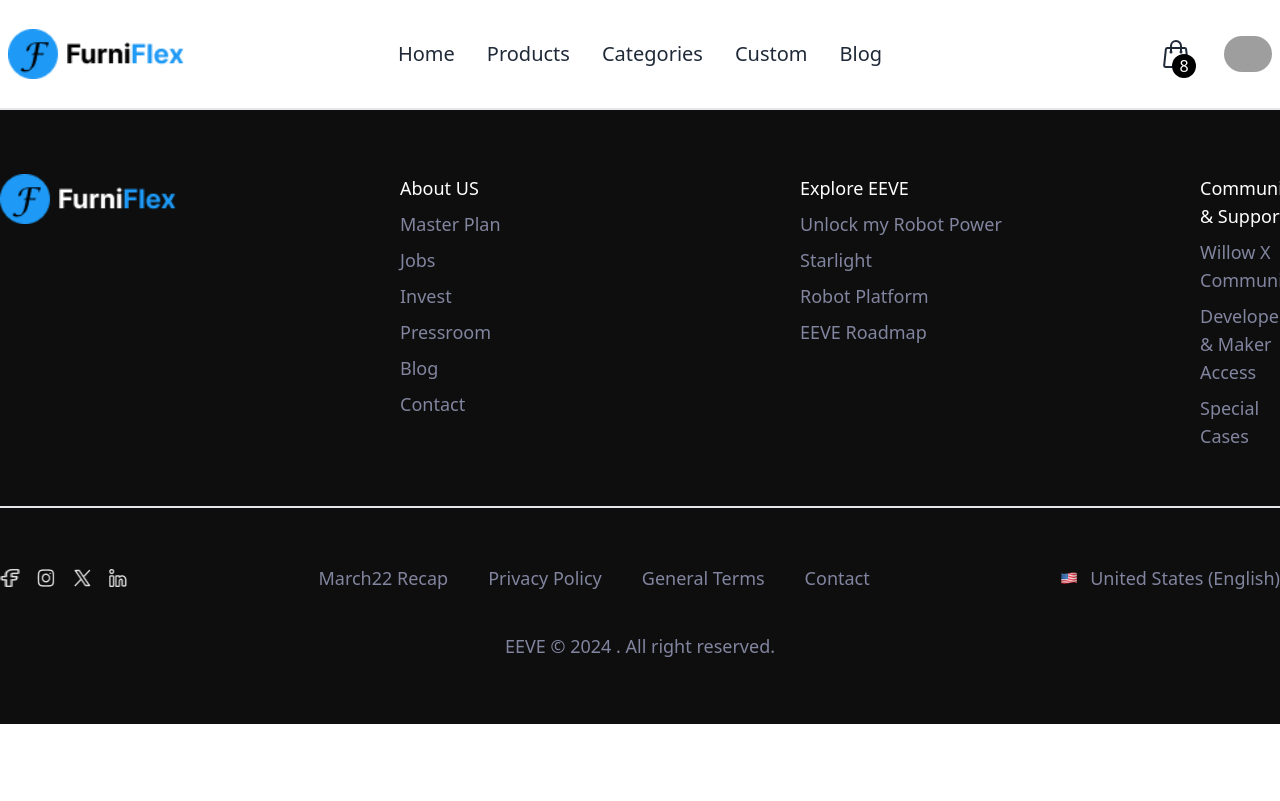
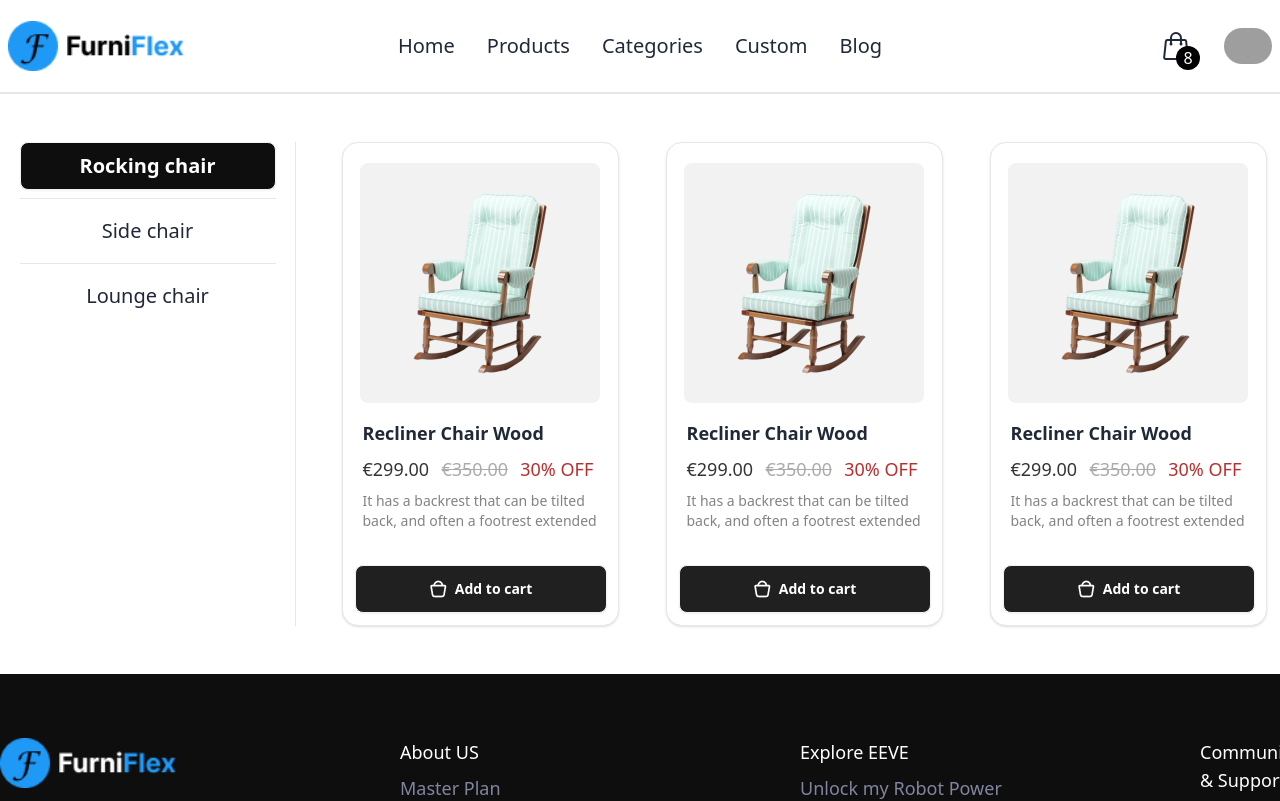
Before and after one commit to shrabontambuli/FurniFlex, a React (Vite) app: page / in a window 1280 px wide. Shown: the top 801 px of the page. Built offline with nearby package versions, Linux system fonts and the light colour scheme; grey boxes are pictures that could not be loaded.

Commit message:
create home page and card section

```diff
--- a/src/App.jsx
+++ b/src/App.jsx
@@ -1,13 +1,19 @@
+import { Outlet, useLocation } from "react-router-dom";
 import Footer from "./LayOut/Footer/Footer"
 import Navbar from "./LayOut/Navbar/Navbar"
 
 function App() {
+  const location = useLocation();
+  const noHeaderFooter = location.pathname.includes('login') || location.pathname.includes('signup');
 
   return (
-    <>
-      <Navbar/>
-      <Footer/>
-    </>
+    <div>
+      {noHeaderFooter || <Navbar></Navbar>}
+      <div className="max-w-screen-xl mx-auto">
+        <Outlet></Outlet>
+      </div>
+      {noHeaderFooter || <Footer></Footer>}
+    </div>
   )
 }
 
--- a/src/Components/Home/Home.jsx
+++ b/src/Components/Home/Home.jsx
@@ -2,8 +2,88 @@ import React from 'react';
 
 const Home = () => {
     return (
-        <div>
+        <div className='grid grid-cols-4 gap-8 my-12'>
+            <div className='border-e text-center'>
+                <div className='text-[#717171]'>
 
+                    <button className='btn bg-[#0E0E0E] text-white text-xl w-64 active'>Rocking chair</button>
+
+                    <hr className='w-64 mx-auto mt-2' />
+
+                    <button className='mt-2 bg-transparent border-none shadow-none btn w-64 text-xl font-medium'>Side chair</button>
+
+                    <hr className='w-64 mx-auto mt-2' />
+
+                    <button className='mt-2 btn bg-transparent border-none shadow-none w-64 text-xl font-medium'>Lounge chair</button>
+                </div>
+            </div>
+            <div className='col-span-3'>
+                <div className='grid grid-cols-1 md:grid-cols-3 justify-items-center items-center gap-5'>
+                    <div className="card bg-white w-[277px] h-[484px] shadow border pt-5">
+                        <div className='w-60 h-60 bg-[#F2F2F2] flex justify-center items-center rounded-lg mx-auto'>
+                            <img
+                                src="public/icons/image.png"
+                                alt="product"
+                                className="rounded-xl" />
+                        </div>
+                        <div className="card-body pt-4 px-5 relative">
+                            <h2 className="card-title text-lg">Recliner Chair Wood</h2>
+                            <div className='flex items-center gap-2'>
+                                <p className='text-lg font-medium text-[#343434]'>€299.00</p>
+                                <p className='text-lg font-medium text-[#ABABAB] line-through'>€350.00</p>
+                                <p className='text-lg font-medium text-[#B92E2E]'>30% OFF</p>
+                            </div>
+                            <p className='text-[#838383] text-sm'>It has a backrest that can be tilted back, and often a footrest extended</p>
+                            <div className="card-actions absolute w-11/12 bottom-3 left-3">
+                                <button className="btn bg-[#202020] text-white w-full">
+                                    <img src="/icons/Added.png" alt="" />Add to cart</button>
+                            </div>
+                        </div>
+                    </div>
+                    <div className="card bg-white w-[277px] h-[484px] shadow border pt-5">
+                        <div className='w-60 h-60 bg-[#F2F2F2] flex justify-center items-center rounded-lg mx-auto'>
+                            <img
+                                src="public/icons/image.png"
+                                alt="product"
+                                className="rounded-xl" />
+                        </div>
+                        <div className="card-body pt-4 px-5 relative">
+                            <h2 className="card-title text-lg">Recliner Chair Wood</h2>
+                            <div className='flex items-center gap-2'>
+                                <p className='text-lg font-medium text-[#343434]'>€299.00</p>
+                                <p className='text-lg font-medium text-[#ABABAB] line-through'>€350.00</p>
+                                <p className='text-lg font-medium text-[#B92E2E]'>30% OFF</p>
+                            </div>
+                            <p className='text-[#838383] text-sm'>It has a backrest that can be tilted back, and often a footrest extended</p>
+                            <div className="card-actions absolute w-11/12 bottom-3 left-3">
+                                <button className="btn bg-[#202020] text-white w-full">
+                                    <img src="/icons/Added.png" alt="" />Add to cart</button>
+                            </div>
+                        </div>
+                    </div>
+                    <div className="card bg-white w-[277px] h-[484px] shadow border pt-5">
+                        <div className='w-60 h-60 bg-[#F2F2F2] flex justify-center items-center rounded-lg mx-auto'>
+                            <img
+                                src="public/icons/image.png"
+                                alt="product"
+                                className="rounded-xl" />
+                        </div>
+                        <div className="card-body pt-4 px-5 relative">
+                            <h2 className="card-title text-lg">Recliner Chair Wood</h2>
+                            <div className='flex items-center gap-2'>
+                                <p className='text-lg font-medium text-[#343434]'>€299.00</p>
+                                <p className='text-lg font-medium text-[#ABABAB] line-through'>€350.00</p>
+                                <p className='text-lg font-medium text-[#B92E2E]'>30% OFF</p>
+                            </div>
+                            <p className='text-[#838383] text-sm'>It has a backrest that can be tilted back, and often a footrest extended</p>
+                            <div className="card-actions absolute w-11/12 bottom-3 left-3">
+                                <button className="btn bg-[#202020] text-white w-full">
+                                    <img src="/icons/Added.png" alt="" />Add to cart</button>
+                            </div>
+                        </div>
+                    </div>
+                </div>
+            </div>
         </div>
     );
 };
--- a/src/LayOut/Footer/Footer.jsx
+++ b/src/LayOut/Footer/Footer.jsx
@@ -3,7 +3,7 @@ import React from 'react';
 const Footer = () => {
     return (
         <div className='bg py-16'>
-            <footer className="footer text-base-content container mx-auto">
+            <footer className="footer text-base-content max-w-screen-xl mx-auto">
                 <aside className='w-96'>
                     <img className='w-44' src="/icons/footer.png" alt="" />
                 </aside>
@@ -30,8 +30,8 @@ const Footer = () => {
                     <a className="link link-hover text-c">Special Cases</a>
                 </nav>
             </footer>
-            <div className='border container mx-auto my-14'></div>
-            <footer className='container mx-auto'>
+            <div className='border max-w-screen-xl mx-auto my-14'></div>
+            <footer className='max-w-screen-xl mx-auto'>
                 <div className='text-lg font-medium text-c flex items-center justify-between'>
                     <div className='flex items-center gap-4'>
                         <img className='w-5 h-5' src="/icons/fb.png" alt="" />
--- a/src/LayOut/Navbar/Navbar.jsx
+++ b/src/LayOut/Navbar/Navbar.jsx
@@ -11,7 +11,7 @@ const Navbar = () => {
     </>
     return (
         <div className="border-b-2">
-            <div className="navbar bg-base-100 py-6 container mx-auto">
+            <div className="navbar bg-base-100 py-4 max-w-screen-xl mx-auto">
                 <div className="navbar-start">
                     <div className="dropdown">
                         <div tabIndex={0} role="button" className="btn btn-ghost lg:hidden">
@@ -49,7 +49,7 @@ const Navbar = () => {
                             <svg xmlns="http://www.w3.org/2000/svg" fill="none" viewBox="0 0 24 24" strokeWidth={1.5} stroke="currentColor" className="size-8">
                                 <path strokeLinecap="round" strokeLinejoin="round" d="M15.75 10.5V6a3.75 3.75 0 1 0-7.5 0v4.5m11.356-1.993 1.263 12c.07.665-.45 1.243-1.119 1.243H4.25a1.125 1.125 0 0 1-1.12-1.243l1.264-12A1.125 1.125 0 0 1 5.513 7.5h12.974c.576 0 1.059.435 1.119 1.007ZM8.625 10.5a.375.375 0 1 1-.75 0 .375.375 0 0 1 .75 0Zm7.5 0a.375.375 0 1 1-.75 0 .375.375 0 0 1 .75 0Z" />
                             </svg>
-                            <div className="absolute -bottom-2 -right-1">
+                            <div className="absolute -bottom-2 -right-2">
                                 <div className="bg-black flex justify-center items-center rounded-full w-6 h-6">
                                     <span className="text-white">8</span>
                                 </div>
--- a/src/main.jsx
+++ b/src/main.jsx
@@ -6,6 +6,7 @@ import {
   createBrowserRouter,
   RouterProvider,
 } from "react-router-dom";
+import Home from './Components/Home/Home.jsx';
 
 const router = createBrowserRouter([
   {
@@ -14,7 +15,7 @@ const router = createBrowserRouter([
     children: [
       {
         path: "/",
-        element: <App/>,
+        element: <Home/>,
       },
     ],
   },
```
Also changed, not shown: public/icons/Added.png (added), public/icons/image.png (added).
